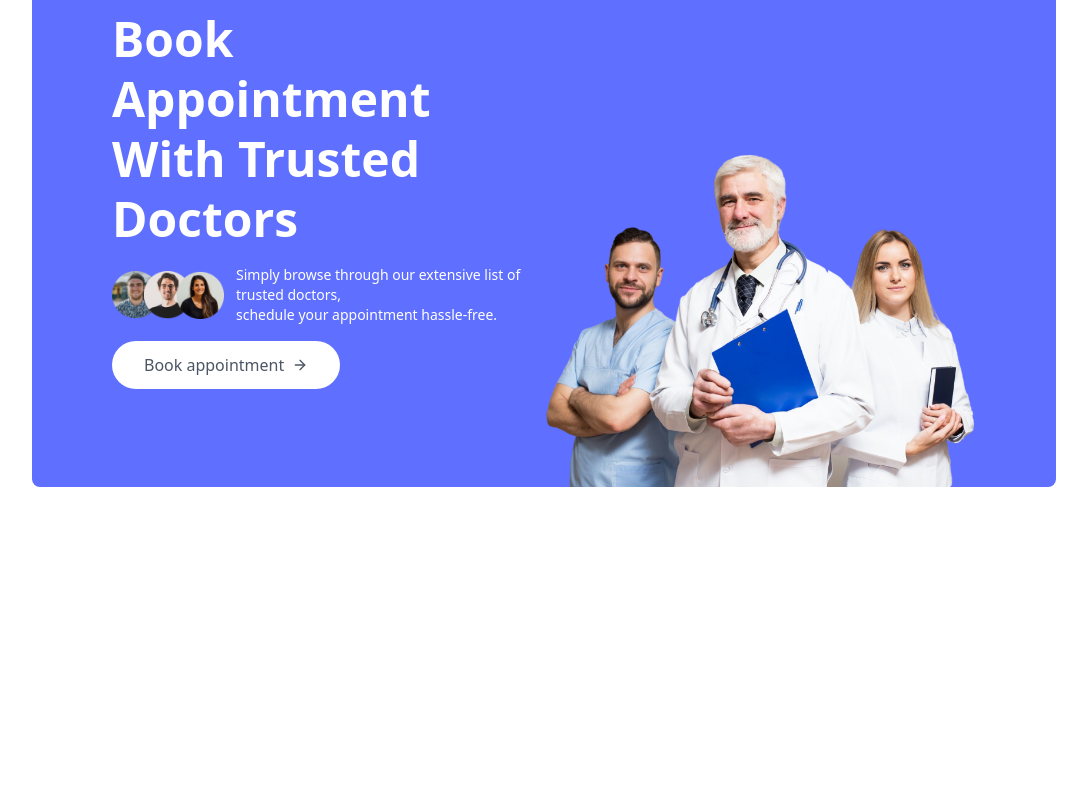
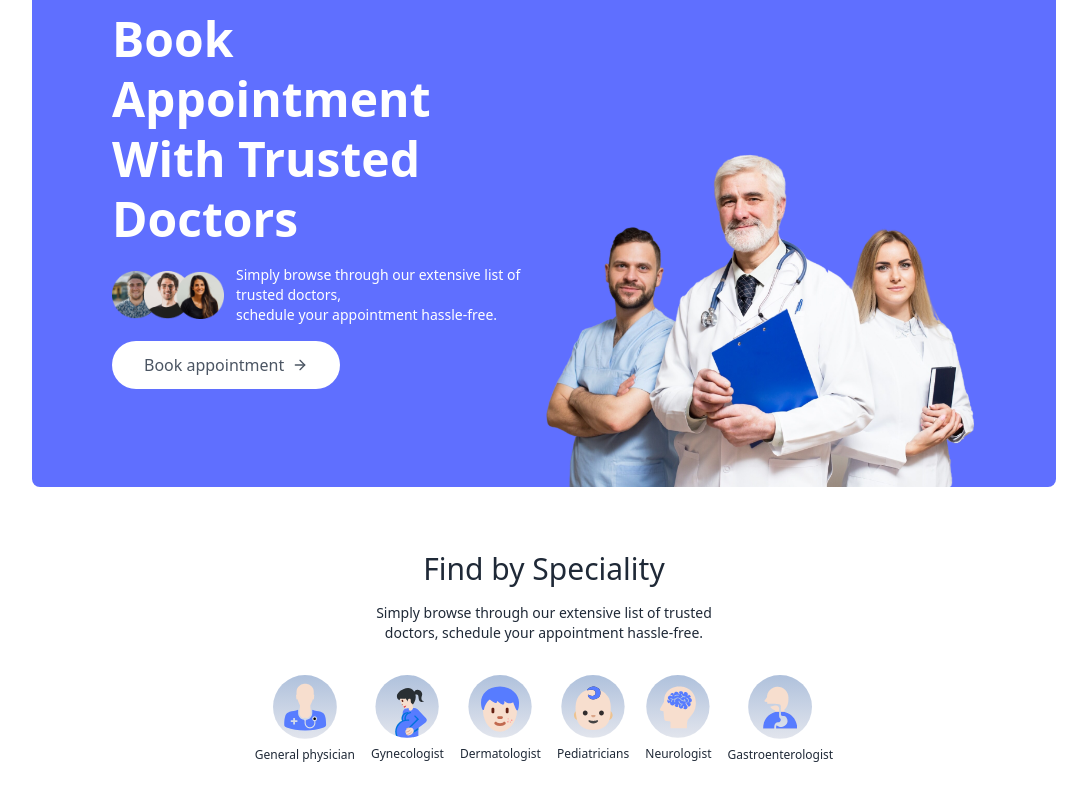
Before and after one commit to krishnactive/MEDITIME, a React (Vite) app in the folder frontend/: page / in a window 1280 px wide. Shown: the part 220-1020 px from the top of the page, without its empty margins (96-1183 px from the left). Before the commit the page ends 800 px from the top, so only its background shows below. Built offline with nearby package versions, Linux system fonts and the light colour scheme.

Commit message:
added dr speciality

```diff
--- a/frontend/src/components/SpecialityMenu.jsx
+++ b/frontend/src/components/SpecialityMenu.jsx
@@ -1,9 +1,20 @@
 import React from 'react'
+import { specialityData } from '../assets/assets'
+import { Link } from 'react-router-dom'
 
 const SpecialityMenu = () => {
   return (
-    <div>
-
+    <div className='flex flex-col items-center gap-4 py-16 text-gray-800' id='speciality'>
+        <h1 className='text-3xl font-medium' >Find by Speciality</h1>
+        <p className='sm:w-1/3 text-center text-sm' >Simply browse through our extensive list of trusted doctors, schedule your appointment hassle-free.</p>
+        <div className='flex sm:justify-center gap-4 pt-4 w-full overflow-scroll'>
+            {specialityData.map((item, index)=>(
+                <Link onClick={()=>{scrollTo(0,0)}} className='flex flex-col items-center text-xs cursor-pointer flex-shrink-0 hover:translate-y-[-10px] transition-all duration-500' key={index} to={`/doctors/${item.speciality}`}>
+                        <img className='w-16 sm:24 mb-2'  src={item.image} alt="" />
+                        <p>{item.speciality}</p>
+                </Link>
+            ))}
+        </div>
     </div>
   )
 }
--- a/frontend/src/index.css
+++ b/frontend/src/index.css
@@ -5,3 +5,7 @@
 .active hr{
     @apply block
 }
+
+::-webkit-scrollbar{
+    @apply hidden
+}
```
